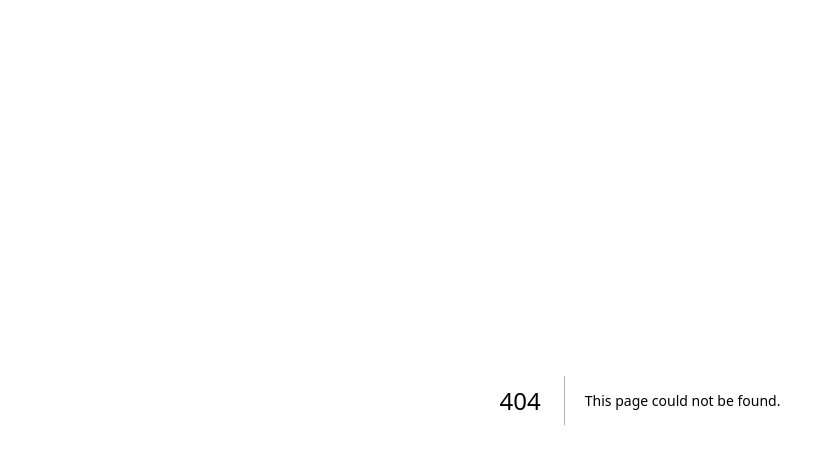
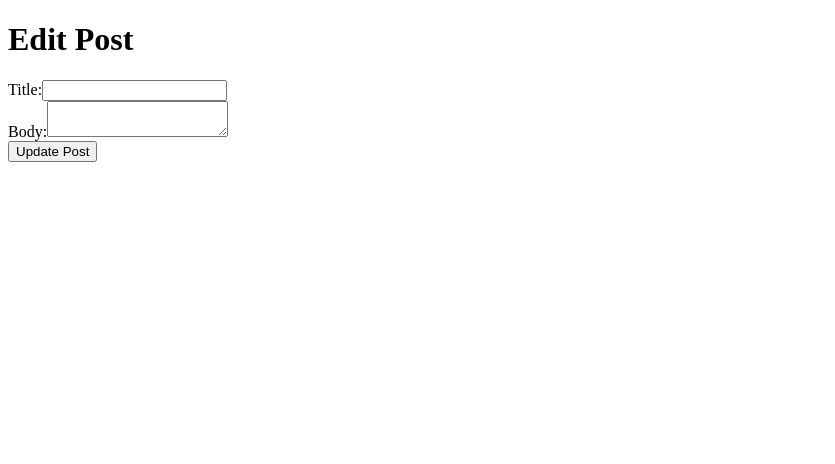
Before and after one commit to TakeshiShiomi/rails_next, a Next.js app in the folder frontend/my-app/: page /posts/1/edit in a window 1280 px wide. Before the commit this address had no page. Shown: the top 464 px of the page, without its empty margins (0-835 px from the left). Built offline with nearby package versions, Linux system fonts and the light colour scheme; no server answers.

Commit message:
編集画面実装

```diff
--- a/frontend/my-app/src/pages/posts/[id].tsx
+++ b/frontend/my-app/src/pages/posts/[id].tsx
@@ -8,7 +8,7 @@ interface Post {
     body: string;
 }
 
-const PostPage: React.FC = () => {
+const PostPage = () => {
     const router = useRouter();
     const { id } = router.query;
     const [post, setPost] = useState<Post | null>(null);
--- /dev/null
+++ b/frontend/my-app/src/pages/posts/[id]/edit.tsx
@@ -0,0 +1,66 @@
+import React, { useState, useEffect } from 'react';
+import axios from 'axios';
+import { useRouter } from 'next/router';
+
+const EditPost = () => {
+  const [title, setTitle] = useState('');
+  const [body, setBody] = useState('');
+  const router = useRouter();
+  const { id } = router.query;
+
+  useEffect(() => {
+    if (id) {
+      axios.get(`http://localhost:3000/api/v1/posts/${id}`)
+        .then(response => {
+          setTitle(response.data.title);
+          setBody(response.data.body);
+        })
+        .catch(error => {
+          console.error('Error fetching post:', error);
+        });
+    }
+  }, [id]);
+
+  const handleSubmit = async (event: React.FormEvent) => {
+    event.preventDefault();
+    try {
+      await axios.put(`http://localhost:3000/api/v1/posts/${id}`, {
+        api_v1_post: {
+          title,
+          body,
+        },
+      });
+      router.push('/posts');
+    } catch (error) {
+      console.error('There was an error updating the post!', error);
+    }
+  };
+
+  return (
+    <div>
+      <h1>Edit Post</h1>
+      <form onSubmit={handleSubmit}>
+        <div>
+          <label htmlFor="title">Title:</label>
+          <input
+            type="text"
+            id="title"
+            value={title}
+            onChange={(e) => setTitle(e.target.value)}
+          />
+        </div>
+        <div>
+          <label htmlFor="body">Body:</label>
+          <textarea
+            id="body"
+            value={body}
+            onChange={(e) => setBody(e.target.value)}
+          />
+        </div>
+        <button type="submit">Update Post</button>
+      </form>
+    </div>
+  );
+};
+
+export default EditPost;
--- a/frontend/my-app/src/pages/posts/index.tsx
+++ b/frontend/my-app/src/pages/posts/index.tsx
@@ -43,7 +43,7 @@ const PostsIndex = () => {
                 {posts.map(post => (
                     <li key={post.id}>
                         <Link href={`/posts/${post.id}`}>{post.title}</Link>
-                        {/* <button onClick={() => router.push(`/posts/${post.id}/edit`)}>Edit</button> */}
+                        <button onClick={() => router.push(`/posts/${post.id}/edit`)}>Edit</button>
                         <button onClick={() => handleDelete(post.id)}>Delete</button>
                     </li>
                 ))}
```
